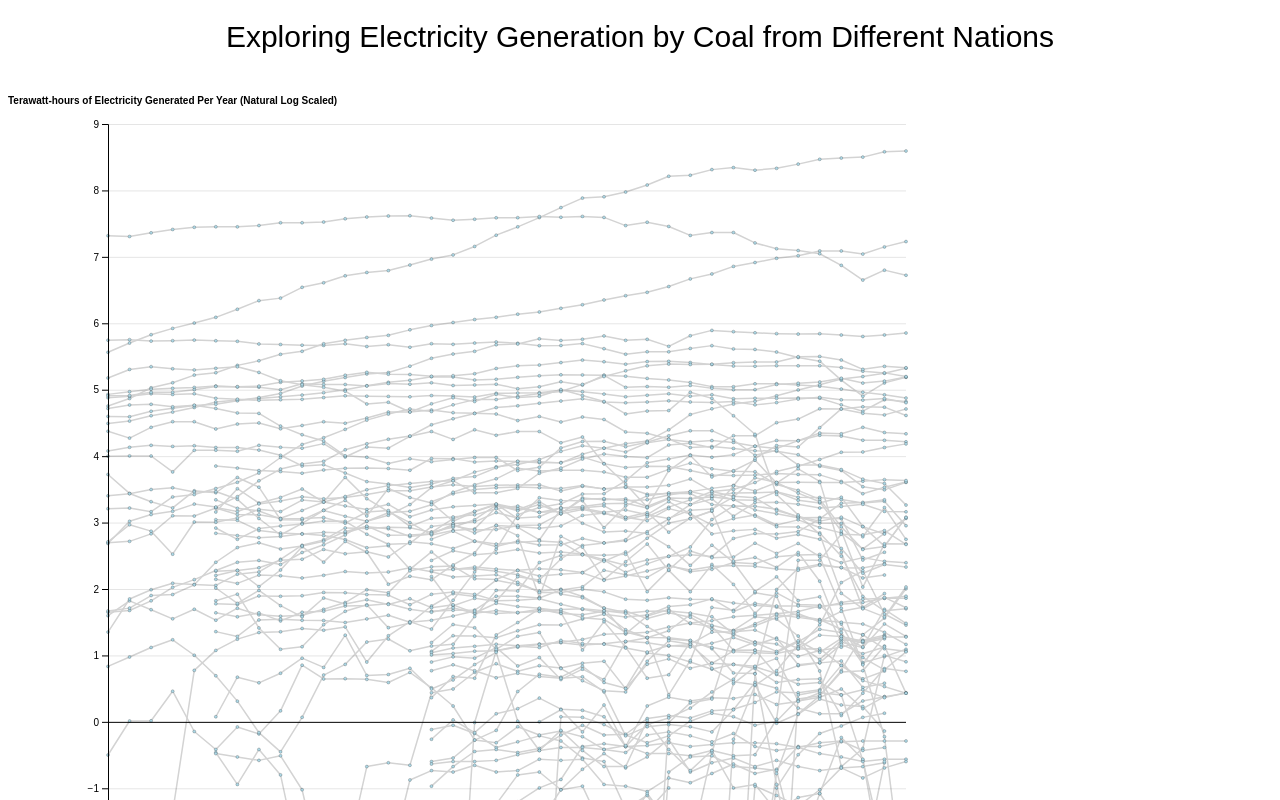
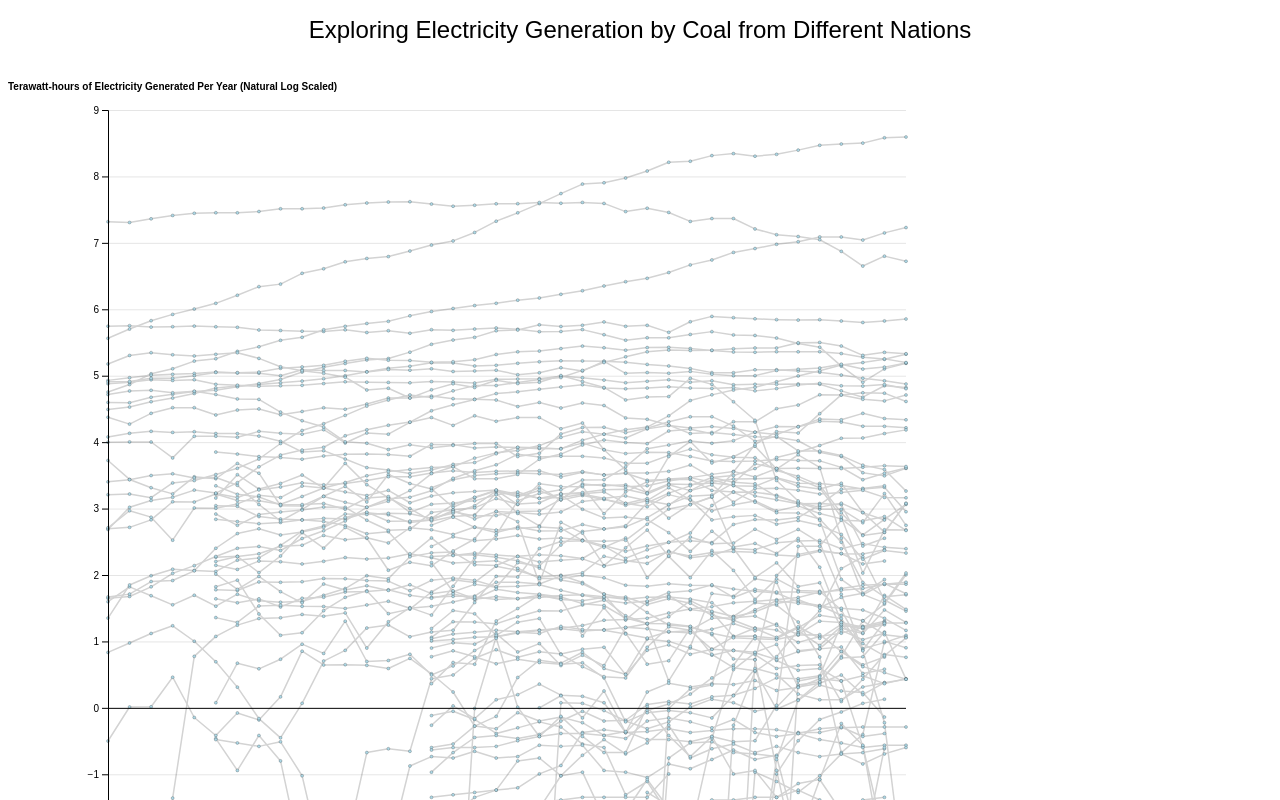
Before and after one commit to rx-72/Coal-electricity-generation, a SvelteKit app: page / in a window 1280 px wide. Shown: the top 800 px of the page. Built offline with nearby package versions, Linux system fonts and the light colour scheme.

Commit message:
Add files via upload

```diff
--- a/src/components/Graph.svelte
+++ b/src/components/Graph.svelte
@@ -191,7 +191,9 @@
 
     <div class="coal_electricity generation">
         <h1
-        style="max-width: 100%; height: auto; overflow: visible; font: 30px sans-serif; text-align: center"
+        style="max-width: 100%; height: auto; overflow: visible;
+        font: 24px sans-serif; text-align: center"
+        font-weight="bold"
         >
             Exploring Electricity Generation by Coal from Different Nations</h1>
         <svg
@@ -230,11 +232,13 @@
         <g bind:this={gy} transform="translate({marginLeft},0)">
         </g>
         <text
-                x="55"
-                y=995
+                x="480"
+                y=1010
                 fill="#000"
                 font-weight="bold"
                 text-anchor="start"
+                margin=0
+                text-align="center"
             >
                 Year
             </text>
```
Also changed, not shown: src/components/template.txt.
